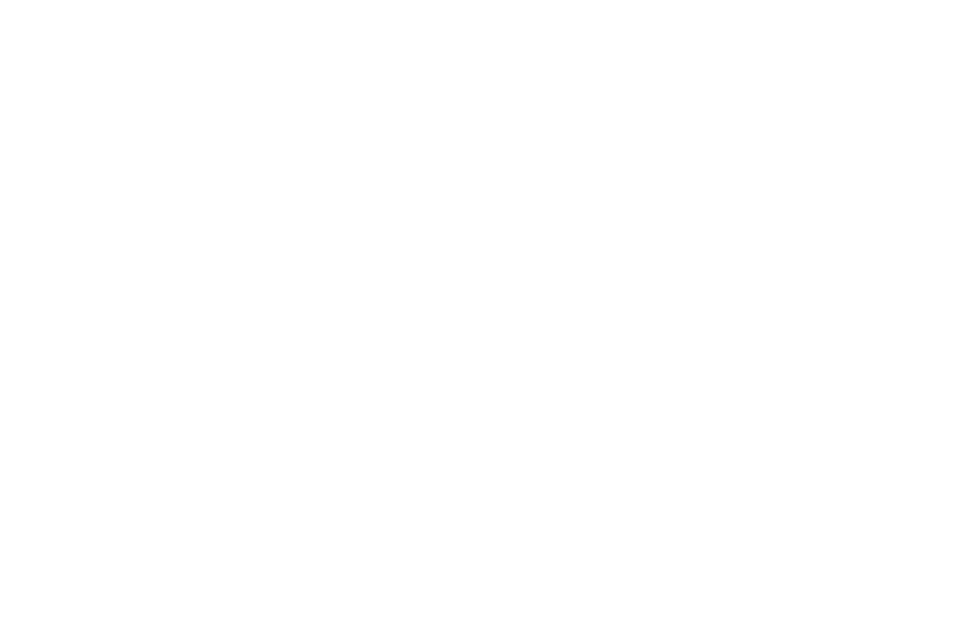
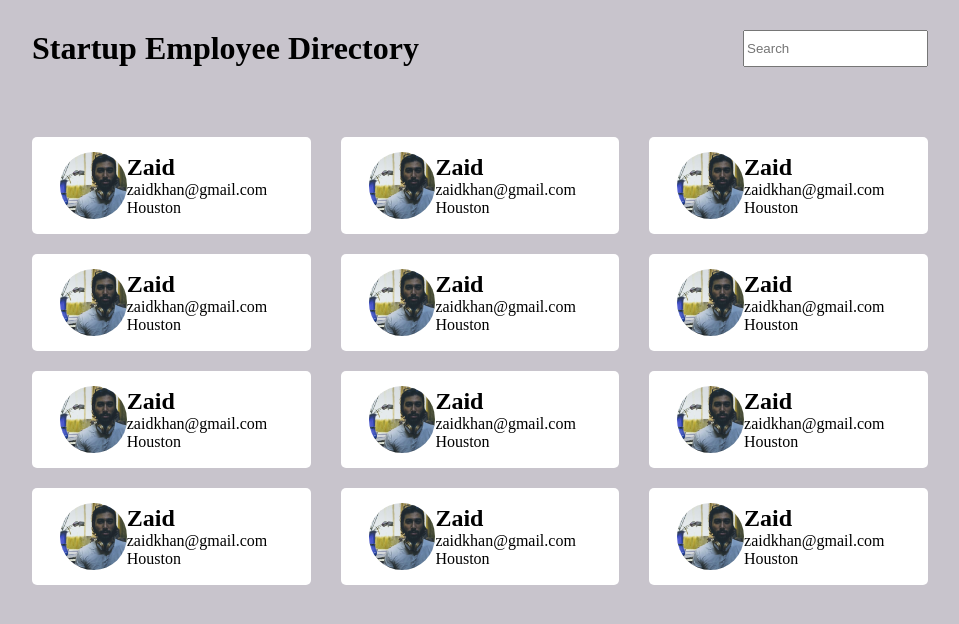
Before and after one commit to ZaidKhan144/employee-directory, a plain HTML site: page index.html in a window 1280 px wide. Shown: the whole page, without its empty margins (160-1119 px from the left). Drawn offline with Linux system fonts and the light colour scheme.

Commit message:
main style completed

```diff
--- a/css/styles.css
+++ b/css/styles.css
@@ -0,0 +1,43 @@
+*{
+    margin: 0;
+    box-sizing: border-box;
+}
+body{
+    margin: 0 auto;
+    width: 70%;
+    background-color: rgb(200, 196, 204);
+}
+.main-header{
+    display: flex;
+    flex-direction: row;
+    justify-content: space-between;
+    padding: 30px 0 20px 0;
+}
+.main-container{
+    display: grid;
+    grid-template-columns: repeat(3,1fr);
+    row-gap: 20px;
+    column-gap: 30px;
+    margin-top: 50px;
+}
+.card{
+    background-color: #fff;
+    border-radius: 5px;
+}
+img{
+    width: 30%;
+    border-radius: 50%;
+    margin-left: 25px;
+    margin: 15px 0 15px 0px;
+}
+.content{
+    margin-right: 25px;
+}
+.inside{
+    display: flex;
+    flex-direction: row;
+    justify-content: space-between;
+    align-items: center;
+    width: 80%;
+    margin: 0 auto;
+}
--- a/index.html
+++ b/index.html
@@ -7,6 +7,134 @@
     <title>Employee Directory</title>
 </head>
 <body>
+    <header class="main-header">
+        <h1>Startup Employee Directory</h1>
+        <input type="text" id="search" placeholder="Search">
+    </header>
+    <main class="main-container">
+        <div class="card">
+            <div class="inside">
+            <img src="mockups/me.png" alt="">
+            <div class="content">
+            <h2>Zaid</h2>
+            <p>zaidkhan@gmail.com</p>
+            <p>Houston</p>
+            </div>
+         </div>
+        </div>
+        <div class="card">
+            <div class="inside">
+            <img src="mockups/me.png" alt="">
+            <div class="content">
+            <h2>Zaid</h2>
+            <p>zaidkhan@gmail.com</p>
+            <p>Houston</p>
+            </div>
+         </div>
+        </div>
+        <div class="card">
+            <div class="inside">
+            <img src="mockups/me.png" alt="">
+            <div class="content">
+            <h2>Zaid</h2>
+            <p>zaidkhan@gmail.com</p>
+            <p>Houston</p>
+            </div>
+         </div>
+        </div>
+        <div class="card">
+            <div class="inside">
+            <img src="mockups/me.png" alt="">
+            <div class="content">
+            <h2>Zaid</h2>
+            <p>zaidkhan@gmail.com</p>
+            <p>Houston</p>
+            </div>
+         </div>
+        </div>
+        <div class="card">
+            <div class="inside">
+            <img src="mockups/me.png" alt="">
+            <div class="content">
+            <h2>Zaid</h2>
+            <p>zaidkhan@gmail.com</p>
+            <p>Houston</p>
+            </div>
+         </div>
+        </div>
+        <div class="card">
+            <div class="inside">
+            <img src="mockups/me.png" alt="">
+            <div class="content">
+            <h2>Zaid</h2>
+            <p>zaidkhan@gmail.com</p>
+            <p>Houston</p>
+            </div>
+         </div>
+        </div>
+        <div class="card">
+            <div class="inside">
+            <img src="mockups/me.png" alt="">
+            <div class="content">
+            <h2>Zaid</h2>
+            <p>zaidkhan@gmail.com</p>
+            <p>Houston</p>
+            </div>
+         </div>
+        </div>
+        <div class="card">
+            <div class="inside">
+            <img src="mockups/me.png" alt="">
+            <div class="content">
+            <h2>Zaid</h2>
+            <p>zaidkhan@gmail.com</p>
+            <p>Houston</p>
+            </div>
+         </div>
+        </div>
+        <div class="card">
+            <div class="inside">
+            <img src="mockups/me.png" alt="">
+            <div class="content">
+            <h2>Zaid</h2>
+            <p>zaidkhan@gmail.com</p>
+            <p>Houston</p>
+            </div>
+         </div>
+        </div>
+        <div class="card">
+            <div class="inside">
+            <img src="mockups/me.png" alt="">
+            <div class="content">
+            <h2>Zaid</h2>
+            <p>zaidkhan@gmail.com</p>
+            <p>Houston</p>
+            </div>
+         </div>
+        </div>
+        <div class="card">
+            <div class="inside">
+            <img src="mockups/me.png" alt="">
+            <div class="content">
+            <h2>Zaid</h2>
+            <p>zaidkhan@gmail.com</p>
+            <p>Houston</p>
+            </div>
+         </div>
+        </div>
+        <div class="card">
+            <div class="inside">
+            <img src="mockups/me.png" alt="">
+            <div class="content">
+            <h2>Zaid</h2>
+            <p>zaidkhan@gmail.com</p>
+            <p>Houston</p>
+            </div>
+         </div>
+        </div>
+    </main>
+    <div>
 
+    </div>
 </body>
 </html>
```
Also changed, not shown: mockups/me.png (added).
